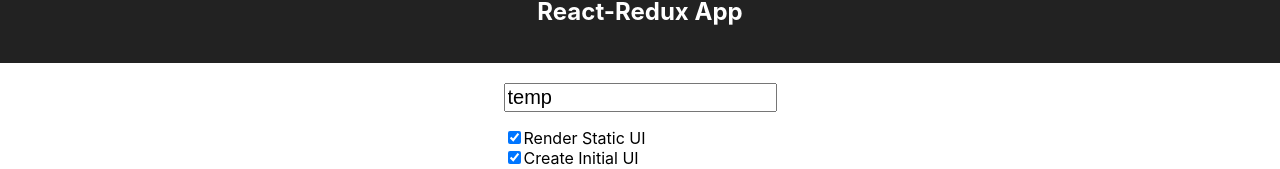
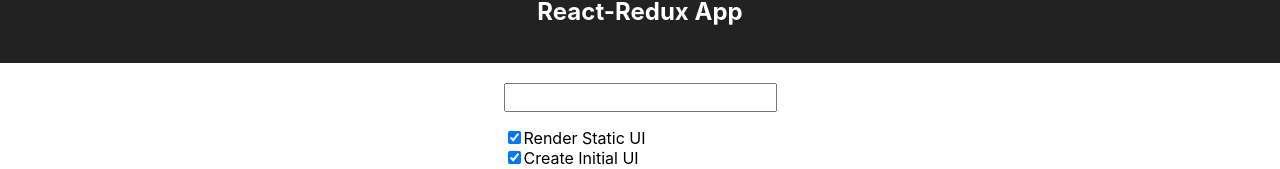
Before and after one commit to MauricioUyaguari/reduxTodo, a React (Create React App) app: page / in a window 1280 px wide. Shown: the part 127-296 px from the top of the page. Built offline with nearby package versions, Linux system fonts and the light colour scheme.

Commit message:
json server

```diff
--- /dev/null
+++ b/db.json
@@ -0,0 +1,9 @@
+{
+    "todos": [
+      {"id": 1, "name": "configure server", "isComplete": true},
+      {"id": 2, "name": "start server", "isComplete": false},
+      {"id": 3, "name": "Load data into app", "isComplete": false},
+      {"id": 4, "name": "Add records", "isComplete": false},
+      {"id": 5, "name": "update records", "isComplete": false}
+    ]
+  }
--- a/package.json
+++ b/package.json
@@ -3,8 +3,10 @@
   "version": "0.1.0",
   "private": true,
   "dependencies": {
+    "json-server": "^0.14.0",
     "react": "^16.6.0",
     "react-dom": "^16.6.0",
+    "react-redux": "^5.1.0",
     "react-scripts": "2.0.5",
     "redux": "^4.0.1"
   },
--- a/src/App.js
+++ b/src/App.js
@@ -3,11 +3,10 @@ import logo from './logo.svg';
 import './App.css';
 import TodoForm from './components/TodoForm';
 import TodoList from './components/TodoList';
+
 class App extends Component {
 
   render() {
-    console.log(this);
-    console.log(this.props);
     return (
       <div className="App">
         <header className="App-header">
@@ -17,10 +16,8 @@ class App extends Component {
           </h2>
         </header>
         <div className="Todo-App">
-          <TodoForm
-          currentTodo={this.props.currentTodo}
-          changeCurrent={this.props.changeCurrent} />
-          <TodoList todos={this.props.todos}/>
+          <TodoForm/>
+          <TodoList/>
         </div>
 
       </div>
@@ -28,4 +25,6 @@ class App extends Component {
   }
 }
 
-export default App;
+
+
+export default App
--- a/src/components/TodoForm.js
+++ b/src/components/TodoForm.js
@@ -1,11 +1,13 @@
 import React from 'react';
+import { connect } from 'react-redux';
+import { updateCurrent } from '../reducers/todo';
 
-export default(props) => {
 
-const {currentTodo, changeCurrent} = props;
+const TodoForm = (props) => {
+const {currentTodo, updateCurrent} = props;
 const handleInputChange = (event) => {
     const val = event.target.value;
-    changeCurrent(val);
+    updateCurrent(val);
 }
 
 return(<form>
@@ -15,3 +17,9 @@ return(<form>
         />
     </form>)
 }
+
+
+export default connect(
+    ((state) => ({currentTodo: state.currentTodo})),
+    {updateCurrent}
+)(TodoForm)
--- a/src/components/TodoList.js
+++ b/src/components/TodoList.js
@@ -1,4 +1,5 @@
 import React from 'react';
+import { connect } from 'react-redux';
 
 const TodoItem = ({id, name, isComplete}) => (
     <li>
@@ -9,7 +10,7 @@ const TodoItem = ({id, name, isComplete}) => (
 
 
 
-export default(props) => (
+const TodoList = (props) => console.log('list rendinger') || (
     <div>
         <ul>
         {
@@ -17,6 +18,10 @@ export default(props) => (
         }
         </ul>
     </div>
+)
 
 
-)
+export default connect(
+    (state) => ({todos: state.todos})
+
+)(TodoList)
--- a/src/index.js
+++ b/src/index.js
@@ -1,28 +1,23 @@
 import React from 'react';
 import ReactDOM from 'react-dom';
+import {Provider } from 'react-redux';
 import './index.css';
 import App from './App';
 import * as serviceWorker from './serviceWorker';
 import store from './store';
-import { updateCurrent } from './reducers/todo';
-import {bindActionCreators} from 'redux';
 
 
-const actions = bindActionCreators({
-updateCurrent
-}, store.dispatch);
 
-const render = () => {
-    const state = store.getState();
-    ReactDOM.render(<App
-                    todos={state.todos}
-                    currentTodo={state.currentTodo}
-                    changeCurrent={actions.updateCurrent}
-                    />, document.getElementById('root'));
 
-}
-render();
-store.subscribe(render)
+
+ReactDOM.render(
+    <Provider store = {store}>
+            <App/>
+    </Provider>
+    ,document.getElementById('root'));
+
+
+
 
 
 
--- a/src/reducers/todo.js
+++ b/src/reducers/todo.js
@@ -4,7 +4,7 @@ const initState = {
         {id: 2, name: "Create Initial UI", isComplete: true},
         {id: 3, name: "Render Static UI", isComplete: false}
         ],
-        currentTodo: 'temp'
+        currentTodo: ''
 }
 
 const CURRENT_UPDATE = 'CURRENT_UPDATE';
@@ -15,13 +15,11 @@ export const updateCurrent = (val) => ({
     payload: val
 });
 export default(state = initState, action ) => {
-
     switch(action.type){
        case TODO_ADD:
        return {...state, todos: state.todos.concat(action.payload)};
        case CURRENT_UPDATE:
-       state.currentTodo = action.payload;
-       return state;
+       return {...state, currentTodo: action.payload}
         default:
             return state
     }
```
Also changed, not shown: 1 other file (tests, documents, lock files or other folders).
